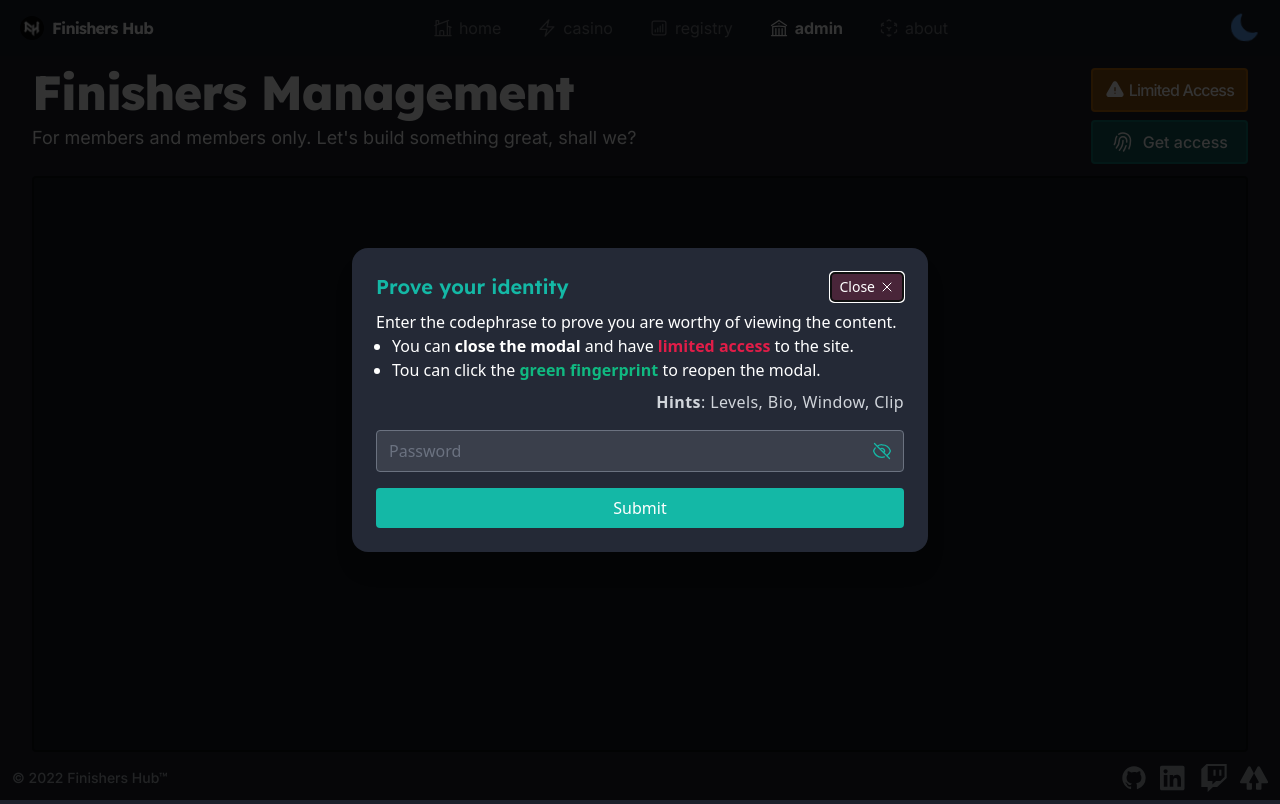
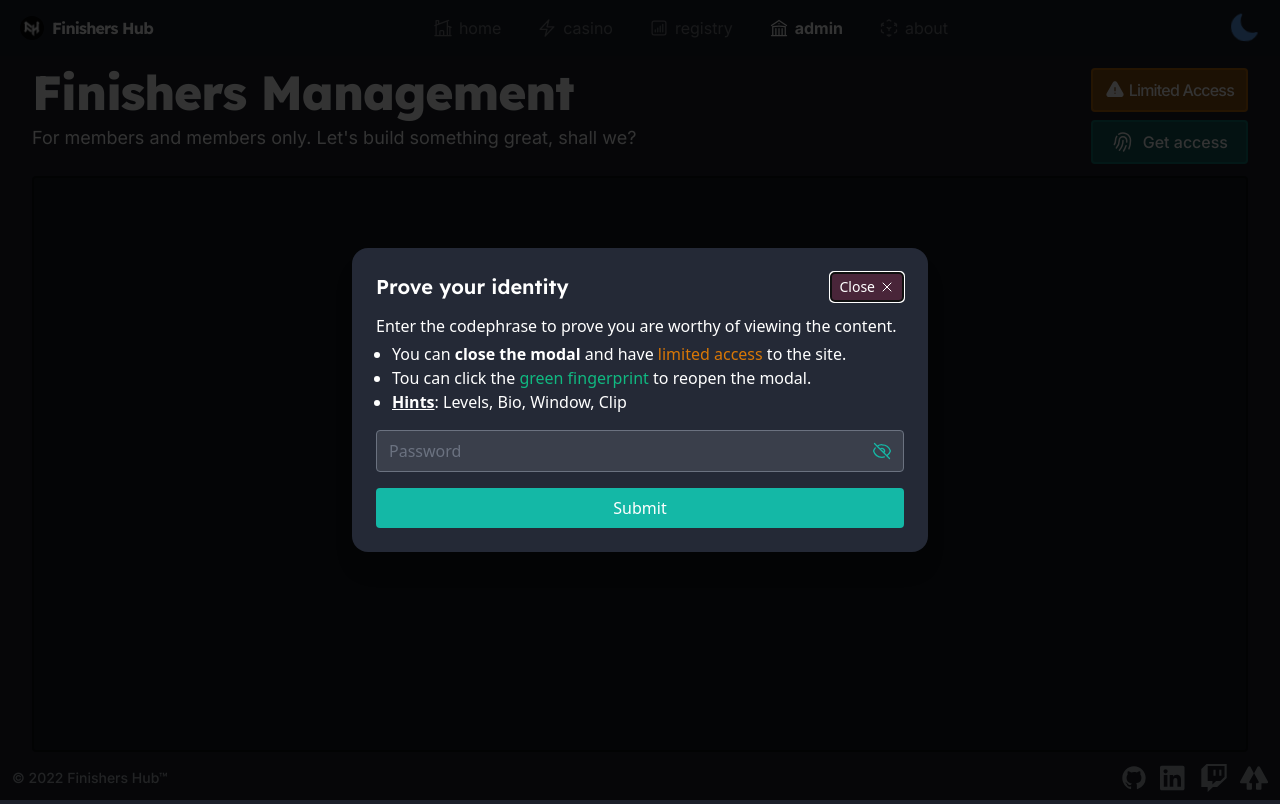
Before and after one commit to kiko-g/finishershub, a Next.js app: page /admin in a window 1280 px wide. Built offline with nearby package versions, Linux system fonts and the light colour scheme.

Commit message:
add: wrong password feedback

```diff
--- a/components/layout/AccessModal.tsx
+++ b/components/layout/AccessModal.tsx
@@ -1,4 +1,4 @@
-import React, { Dispatch, Fragment, SetStateAction, useState } from 'react'
+import React, { Dispatch, Fragment, SetStateAction, memo, useState } from 'react'
 import classNames from 'classnames'
 import { Dialog, Transition } from '@headlessui/react'
 import { EyeIcon, EyeSlashIcon, XMarkIcon, FingerPrintIcon } from '@heroicons/react/24/outline'
@@ -13,6 +13,7 @@ export default function AccessModal({ lockedHook, special = false }: Props) {
   const secretHints = ['Levels', 'Bio', 'Window', 'Clip']
   const [locked, setLocked] = lockedHook
   const [isOpen, setIsOpen] = useState(locked)
+  const [wrong, setWrong] = useState(false)
   const [codephrase, setCodephrase] = useState('')
   const [codephraseShown, setCodephraseShown] = useState(true)
 
@@ -31,6 +32,8 @@ export default function AccessModal({ lockedHook, special = false }: Props) {
       setIsOpen(false)
     } else {
       setCodephrase('')
+      setWrong(true)
+      setTimeout(() => setWrong(false), 4000)
     }
   }
 
@@ -88,7 +91,7 @@ export default function AccessModal({ lockedHook, special = false }: Props) {
                   <div className="flex items-center justify-between">
                     <Dialog.Title
                       as="h3"
-                      className="text-xl font-semibold leading-6 text-primary dark:text-secondary"
+                      className="text-xl font-semibold leading-6 text-primary dark:text-white"
                     >
                       Prove your identity
                     </Dialog.Title>
@@ -103,32 +106,31 @@ export default function AccessModal({ lockedHook, special = false }: Props) {
                     </button>
                   </div>
 
-                  <div className="mt-2">
+                  <div className="mt-3">
                     <div className="text-sm font-normal lg:text-base">
                       <p>Enter the codephrase to prove you are worthy of viewing the content.</p>
-                      <ul className="ml-4 list-disc">
+                      <ul className="mt-2 ml-3 list-disc lg:ml-4 lg:mt-1">
                         <li>
                           You can <strong>close the modal</strong> and have{' '}
-                          <strong className="text-rose-600">limited access</strong> to the site.
+                          <span className="text-amber-600">limited access</span> to the site.
                         </li>
                         <li>
                           Tou can click the{' '}
-                          <strong className="text-emerald-500">green fingerprint</strong> to reopen
-                          the modal.
+                          <span className="text-emerald-500">green fingerprint</span> to reopen the
+                          modal.
+                        </li>
+                        <li>
+                          <strong className="underline">Hints</strong>:{' '}
+                          {secretHints.map((hint, hintIdx) => (
+                            <span key={`hint-${hintIdx}`}>
+                              <span>{hint}</span>
+                              {hintIdx < secretHints.length - 1 ? ', ' : ''}
+                            </span>
+                          ))}
                         </li>
                       </ul>
                     </div>
                   </div>
-
-                  <p className="mt-2 text-right tracking-wide text-gray-500 dark:text-gray-300">
-                    <strong>Hints</strong>:{' '}
-                    {secretHints.map((hint, hintIdx) => (
-                      <span key={`hint-${hintIdx}`}>
-                        <span>{hint}</span>
-                        {hintIdx < secretHints.length - 1 ? ', ' : ''}
-                      </span>
-                    ))}
-                  </p>
 
                   <div className="relative mt-4 flex flex-col gap-1">
                     <label htmlFor="password" className="sr-only">
@@ -164,6 +166,12 @@ export default function AccessModal({ lockedHook, special = false }: Props) {
                     </button>
                   </div>
 
+                  {wrong ? (
+                    <p className="mt-0.5 text-sm text-rose-600 dark:text-rose-500">
+                      Wrong codephrase. Try again.
+                    </p>
+                  ) : null}
+
                   <div className="mt-4">
                     <button
                       type="button"
--- a/components/registry/ClaimIdentity.tsx
+++ b/components/registry/ClaimIdentity.tsx
@@ -17,6 +17,7 @@ type Props = {
 export default function ClaimIdentity({ member, lockedHook }: Props) {
   const [locked, setLocked] = lockedHook
   const [isOpen, setIsOpen] = useState(false)
+  const [wrong, setWrong] = useState(false)
   const [password, setPassword] = useState('')
   const [passwordShown, setPasswordShown] = useState(true)
 
@@ -39,6 +40,8 @@ export default function ClaimIdentity({ member, lockedHook }: Props) {
       setIsOpen(false)
     } else {
       setPassword('')
+      setWrong(true)
+      setTimeout(() => setWrong(false), 4000)
     }
   }
 
@@ -146,6 +149,12 @@ export default function ClaimIdentity({ member, lockedHook }: Props) {
                     </button>
                   </div>
 
+                  {wrong ? (
+                    <p className="mt-0.5 text-sm text-rose-600 dark:text-rose-500">
+                      Wrong codephrase. Try again.
+                    </p>
+                  ) : null}
+
                   <div className="mt-4">
                     <button
                       type="button"
```
